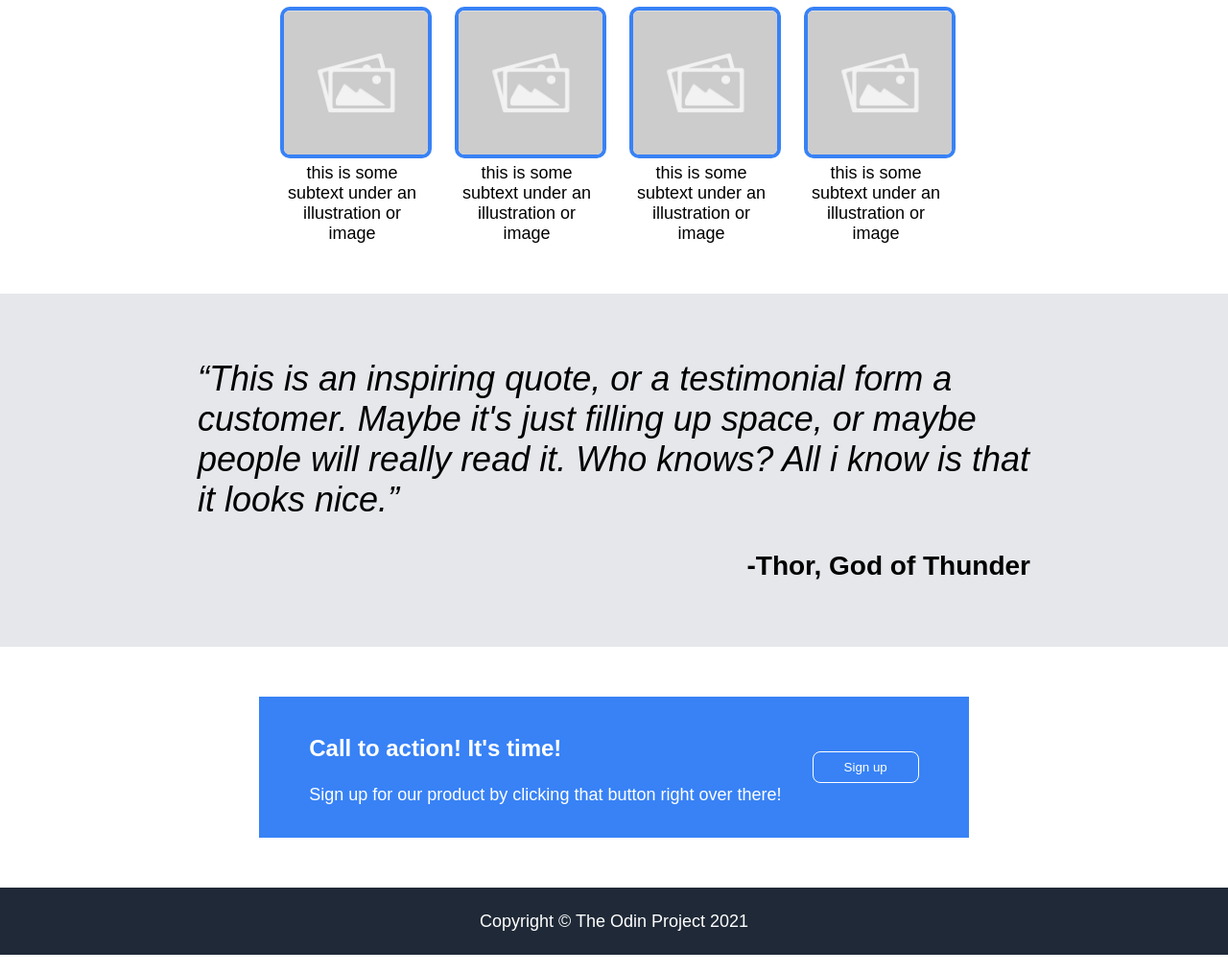
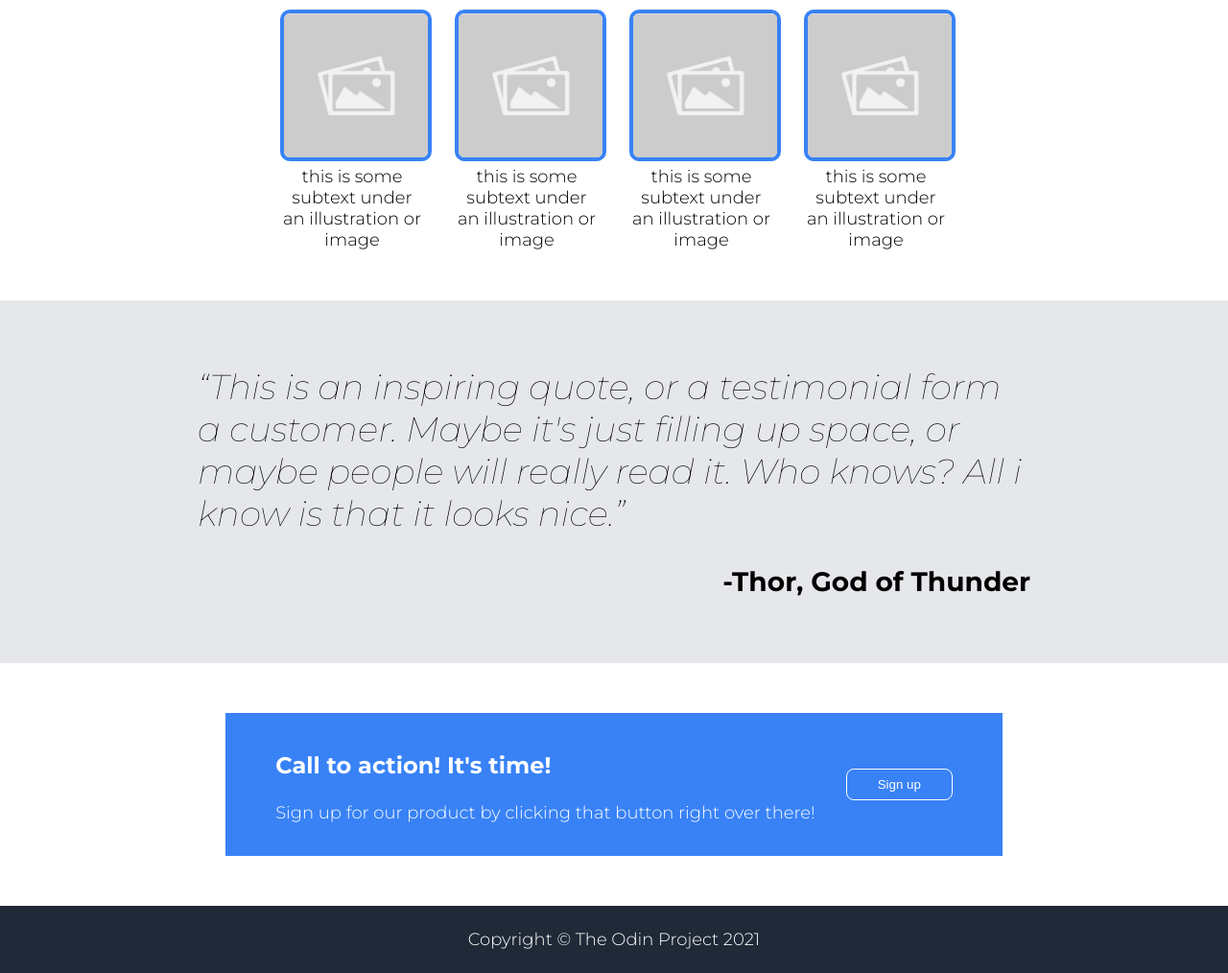
Before and after one commit to KuznetsovaMaria/Landing-page, a plain HTML site: page index.html in a window 1280 px wide. Shown: the part 596-1610 px from the top of the page at 96% size. Drawn offline with Linux system fonts and the light colour scheme.

Commit message:
Add Montserrat font

```diff
--- a/index.html
+++ b/index.html
@@ -3,6 +3,9 @@
     <head>
         <meta charset="utf-8">
         <title>Landing-page</title>
+        <style>
+            @import url('https://fonts.googleapis.com/css2?family=Montserrat:ital,wght@0,100;0,300;0,700;0,800;1,100&display=swap');
+        </style>
         <link rel="stylesheet" href="style.css">
     </head>
 
--- a/style.css
+++ b/style.css
@@ -1,3 +1,4 @@
+
 body {
     background-color: white;
     margin: 0;
@@ -136,7 +137,7 @@ q {
     margin: 16px;
     font-size: 36px;
     font-style: italic;
-    font-weight: lighter;
+    font-weight: 100;
 }
 
 .quote-origin {
```
